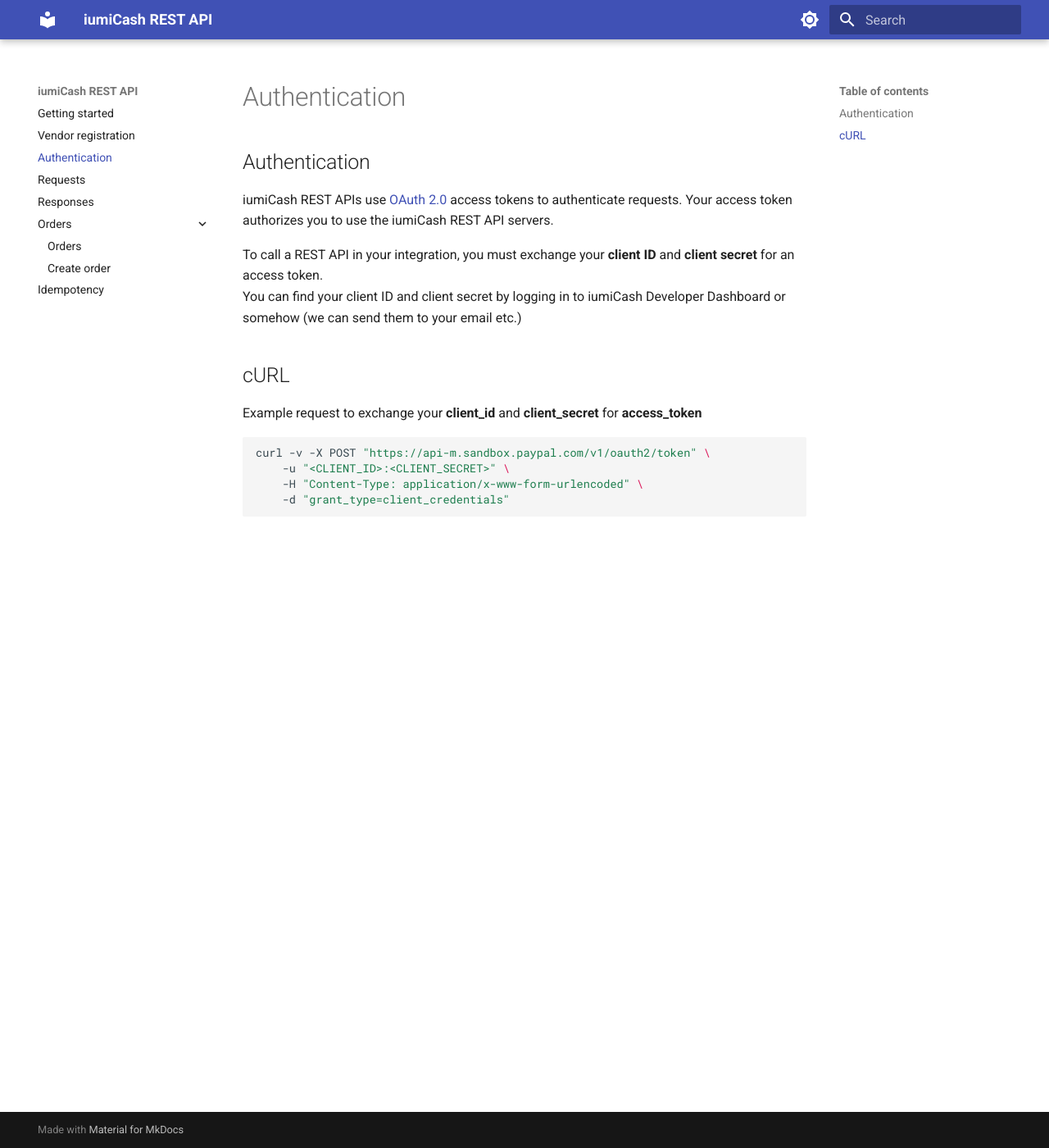
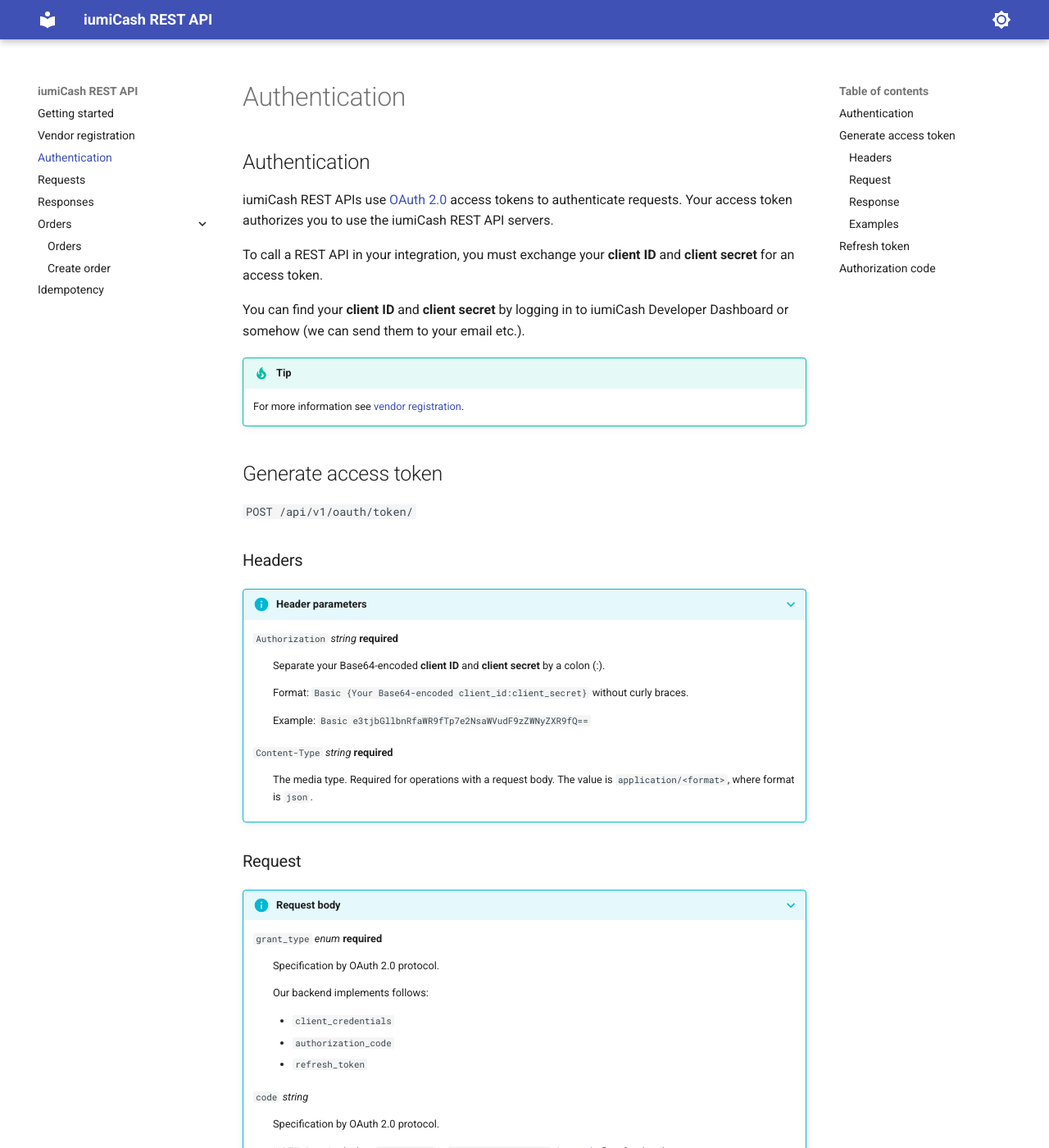
Before and after one commit to iumiCash/iumiCash.github.io, an MkDocs documentation site: the page built from docs/authentication/index.md, in a window 1280 px wide and 1400 px high. Shown: the whole window at 82% size. Built offline with MkDocs 1.6.1 and Material for MkDocs 9.7.7, drawn with Linux system fonts in a browser that asks for light colours; some of the changed text lies outside the part shown.

Commit message:
almost finish authorization documentation

````diff
--- a/docs/authentication/index.md
+++ b/docs/authentication/index.md
@@ -2,19 +2,155 @@
 
 ## Authentication
 
-iumiCash REST APIs use [OAuth 2.0](https://oauth.net/2/) access tokens to authenticate requests. Your access token authorizes you to use the iumiCash REST API servers.
+iumiCash REST APIs use [OAuth 2.0](https://oauth.net/2/) access tokens to authenticate requests.
+Your access token authorizes you to use the iumiCash REST API servers.
 
 To call a REST API in your integration, you must exchange your **client ID** and **client secret** for an access token.
-You can find your client ID and client secret by logging in to iumiCash Developer Dashboard or somehow (we can send them to your email etc.)
+
+You can find your **client ID** and **client secret** by logging in to iumiCash Developer Dashboard
+or somehow (we can send them to your email etc.).
 
 
-## cURL
+!!! Tip
 
-Example request to exchange your **client_id** and **client_secret** for **access_token**
+    For more information see [vendor registration].
 
-```bash
-curl -v -X POST "https://api-m.sandbox.paypal.com/v1/oauth2/token" \
-    -u "<CLIENT_ID>:<CLIENT_SECRET>" \
-    -H "Content-Type: application/x-www-form-urlencoded" \
-    -d "grant_type=client_credentials"
-```
+
+## Generate access token
+
+
+`POST /api/v1/oauth/token/`
+
+
+### Headers
+
+???+ info "Header parameters"
+
+    `Authorization` *string* **required**
+    :    Separate your Base64-encoded **client ID** and **client secret** by a colon (:).
+
+         Format:  `Basic {Your Base64-encoded client_id:client_secret}` without curly braces.
+
+         Example: `Basic e3tjbGllbnRfaWR9fTp7e2NsaWVudF9zZWNyZXR9fQ==`
+
+    `Content-Type` *string* **required**
+    :    The media type. Required for operations with a request body. The value is `application/<format>`, where format is `json`.
+
+
+### Request
+
+???+ info "Request body"
+
+    `grant_type` *enum* **required**
+    :    Specification by OAuth 2.0 protocol.
+
+        Our backend implements follows:
+
+        * `client_credentials`
+        * `authorization_code`
+        * `refresh_token`
+
+    `code` *string*
+    :    Specification by OAuth 2.0 protocol.
+
+         NOTE: Required when `grant_type` is `authorization_code`. See [code]() flow for details.
+
+    `refresh_token` *string*
+    :    Specification by OAuth 2.0 protocol.
+
+         NOTE: Required when `grant_type` is `refresh_token`. See [refresh token]() flow for details.
+
+
+### Response
+
+???+ success "Response"
+
+    `scope` *string*
+
+    :    A list of space-separated permissions associated with the access token.
+
+    `access_token` *string*
+
+    :    Identifies the actual token used to call resourses.
+
+    `token_type` *string*
+
+    :    Defines the type of token. It defaults to `Bearer`.
+
+    `expires_in` *integer*
+
+    :    Identifies the number of seconds until the access token expires.
+
+    `refresh_token` *string*
+
+    :    Identifies the actual token used to refresh the access token.
+
+    `refresh_token_expires_in` *integer*
+
+    :    Identifies the number of seconds until the refresh token expires.
+
+    `nonce` *string*
+
+    :    A one-time use random string generated from server-specific data, used to prevent replay attacks.
+
+
+### Examples
+
+???+ "Examples"
+
+    === "Request"
+        This example shows request to obtain **access token**
+
+        !!! note
+
+            This examples shows `client_credentials` **grant_type** flow. See [code] or [refresh] for other flows.
+        ??? Tip
+
+            If you are using `curl` for making requests, you can pass your client_id and client_secret by format
+
+             `-u "<CLIENT_ID>:<CLIENT_SECRET>"`
+
+             It is the same for passing `Authorization` header explicitly:
+
+             `-H "Authorization: Basic e3tjbGllbnRfaWR9fTp7e2NsaWVudF9zZWNyZXR9fQ==`
+
+        ```bash
+            curl -v -X POST "https://iumi.cash/api/v1/oauth/token" \
+            -u "<CLIENT_ID>:<CLIENT_SECRET>" \
+            -H "Content-Type: application/json" \
+            -d ' \
+            {
+              "grant_type": "client_credentials",
+            }
+            '
+        ```
+
+    === "Response"
+
+        A successful request returns the `HTTP 200 OK` status code and a JSON response body.
+
+        ```bash
+        {
+           "scope": "profile email https://iumi.cash/api/v1/recurrent",
+           "access_token": "A21AAInqMcMvhHyuYQ0xIMSNbl4BIEwkvJ93HukaWZ7o3akLHD-5U9bFC2enYoVKzClY8kGl13TCyKAO25DKYEB1bPR3bRrXg",
+           "token_type": "Bearer",
+           "expires_in": 28800,
+           "refresh_token": "eRtAQTVyGJedojtUbkMoHWWOdMMl5ujCDk_94gAA21AAInqMcMvhHyuYQ0-5U9bFenYoVKzClY8kGl13WWOdMMl5ujCDk_94gA",
+           "refresh_token_expires_in": 86400,
+           "nonce": "2022-04-06T20:10:53ZtyLRwCnLB3eGapVvhCVLScK8IUTqwqz2yUmMEOQbTEg"
+        }
+        ```
+
+## Refresh token
+
+WIP
+
+
+## Authorization code
+
+WIP
+
+
+[vendor registration]: /authentication/vendor_registration/
+[code]: #authorization-code
+[refresh]: #refresh-token
--- a/mkdocs.yml
+++ b/mkdocs.yml
@@ -46,6 +46,11 @@
   - toc:
       permalink: true
 
+plugins:
+  - git-revision-date-localized:
+      enable_creation_date: true
+      type: timeago
+
 nav:
   - Getting started: index.md
   - Vendor registration: authentication/vendor_registration.md
````
Also changed, not shown: docs/orders/create_order.md (+10 -0 lines), 1 other file.
